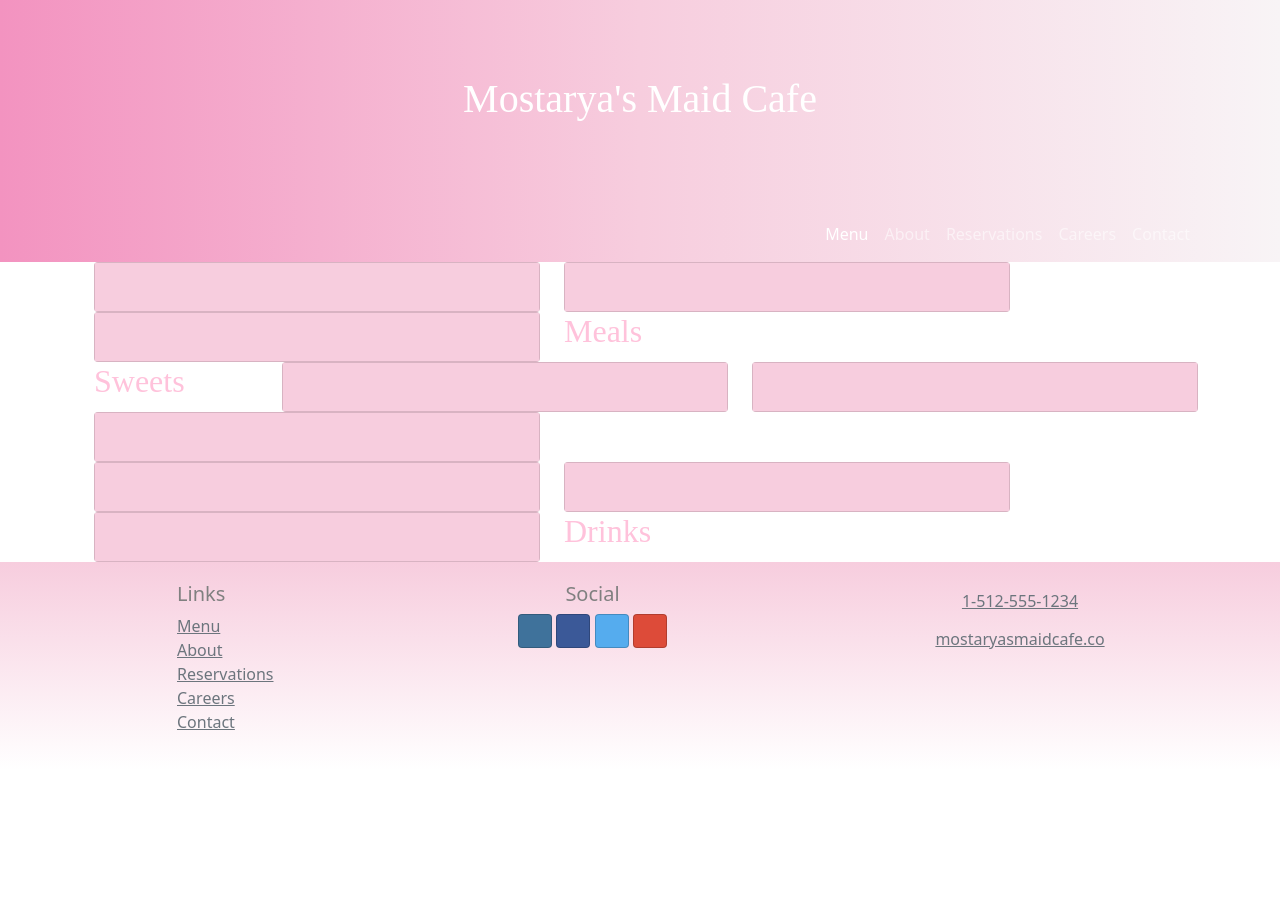
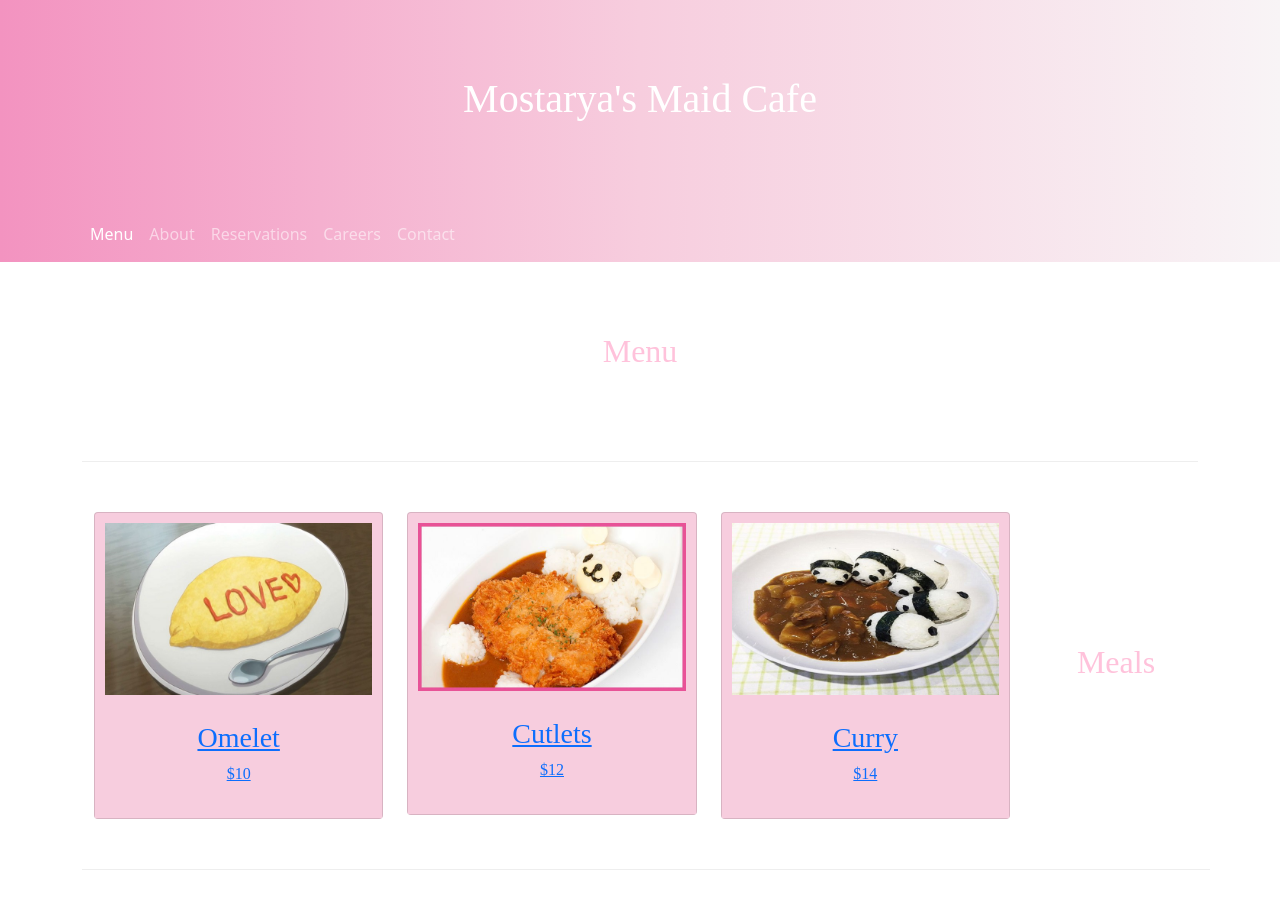
Before and after one commit to Mostarya/PortfolioProject, a React (Create React App) app in the folder mmc-app/: page / in a window 1280 px wide. Shown: the top 918 px of the page. Before the commit the page ends 800 px from the top, so only its background shows below. Built offline with nearby package versions, Linux system fonts and the light colour scheme.

Commit message:
Reservation Page and Fix Errors

```diff
--- a/mmc-app/src/components/SiteNav.js
+++ b/mmc-app/src/components/SiteNav.js
@@ -6,14 +6,14 @@ const SiteNav = () => {
     const [menuOpen, setMenuOpen] = useState(false);
 
     return (
-        <Navbar dark sticky='top' expand='md'>
+        <Navbar dark sticky='top' expand='md' >
             <Container>
                 {/* <button class="navbar-toggler" type="button" data-toggle="collapse" data-target="#mmcNavbar">
                     <span class="navbar-toggler-icon"></span>
                 </button> */}
                 <NavbarToggler onClick={() => setMenuOpen(!menuOpen)}/>
                 <Collapse isOpen={menuOpen} navbar id="mmcNavbar">
-                    <Nav className='ms-auto' navbar>
+                    <Nav className='ml-auto' navbar>
                         <NavItem>
                             <NavLink className='nav-link' to='/'>Menu</NavLink>
                         </NavItem>
--- a/mmc-app/src/features/MaidStyle/MaidCard.js
+++ b/mmc-app/src/features/Maid/MaidCard.js
@@ -1,21 +1,21 @@
 import {Card, CardBody, CardImg} from 'reactstrap';
 import { Link } from 'react-router-dom';
 
-export const MaidCard = ({ maidStyle }) => {
-    const { id, image, style, description } = maidStyle;
-
+export const MaidCard = ({maid}) => {
+    const { id, image, style, description } = maid;
     return (
-        <Link to={`${id}`} className="align-self-center col-4 text-center"  id="maidCard">
+        <Link to={`${id}`} className=""  id="maidCard">
             <Card>
                 <CardBody className="text-center">
                     <h3>{style}</h3>
-                </CardBody>
                 <CardImg
                     src={image}
                     alt={description}
                 />
+                </CardBody>
+
             </Card>
-        </Link>
+       </Link>
     );
 };
 
--- a/mmc-app/src/features/MaidStyle/MaidStyles.js
+++ b/mmc-app/src/features/Maid/MaidStyles.js
@@ -3,21 +3,21 @@ import CasualImg from '../../assets/img/frenchmaidoutfit.jpg';
 import KawaiiImg from '../../assets/img/pinkmaidoutfit.jpg';
 
 
-export const MaidStyle = [
+export const MaidStyles = [
     {
-        id:0,
+        id: 0,
         image: RoyaltyImg,
         style: "Royalty",
         description: "Long maid outfit"
     },
     {
-        id:1,
+        id: 1,
         image: CasualImg,
         style: "Casual",
         description: "Short French maid outfit"
     },
     {
-        id:2,
+        id: 2,
         image: KawaiiImg,
         style: "Kawaii",
         description: "Frilly and colorful maid outfits"
--- /dev/null
+++ b/mmc-app/src/features/Maid/MaidStylesList.js
@@ -0,0 +1,21 @@
+import { Col, Row } from 'reactstrap';
+import MaidCard from './MaidCard';
+import { MaidStyles } from './MaidStyles';
+
+const MaidStylesList = () => {
+    return (
+        <>
+            <Row className='ms-auto row-content'>
+                {MaidStyles.map((maid) => {
+                    return (
+                        <Col key={maid.id}>
+                            <MaidCard maid={maid} />
+                        </Col>
+                    );
+                })}
+            </Row>
+        </>
+    );
+};
+
+export default MaidStylesList;
--- a/mmc-app/src/features/MaidStyle/MaidSlice.js
+++ /dev/null
@@ -1,11 +0,0 @@
-import { MaidStyle } from "./MaidStyles";
-
-
-
-export const selectAllStyles = () => {
-    return MaidStyle;
-};
-
-export const StyleById = (id) => {
-    return MaidStyle.find((item) => item.id === parseInt(id));
-};
--- a/mmc-app/src/features/MaidStyle/MaidStylesList.js
+++ /dev/null
@@ -1,20 +0,0 @@
-import { Col, Row } from 'reactstrap';
-import MaidCard from './MaidCard';
-import { selectAllStyles } from './MaidSlice';
-
-const MaidStylesList = () => {
-    const maidStyles = selectAllStyles();
-    return (
-        <Row className='ms-auto'>
-            {maidStyles.map((maidStyle) => {
-                return (
-                    <Col md='5' className='m-4' key={maidStyle.id}>
-                        <MaidCard maidStyle={maidStyle} />
-                    </Col>
-                );
-            })}
-        </Row>
-    );
-};
-
-export default MaidStylesList;
--- a/mmc-app/src/features/Menu/MenuCard.js
+++ b/mmc-app/src/features/Menu/MenuCard.js
@@ -1,22 +1,22 @@
 import {Card, CardBody, CardImg} from 'reactstrap';
 import { Link } from 'react-router-dom';
 
-export const MenuCard = (item) => {
-    const { type, image, description, food,  price } = item;
-    console.log(item)
+export const MenuCard = ({item}) => {
+    const { id, image, description, food,  price } = item;
+
     return (
-        // <Link to={`${type}`} className="align-self-center">
+        <Link to={`${id}`} className="align-self-center">
             <Card>
-                {/* <CardImg
+                <CardImg
                     src={image}
                     alt={description}
-                /> */}
+                />
                 <CardBody className="text-center">
                     <h3>{food}</h3>
                     <p>{price}</p>
                 </CardBody>
             </Card>
-        // </Link>
+        </Link>
     );
 };
 
--- a/mmc-app/src/features/Menu/MenuList.js
+++ b/mmc-app/src/features/Menu/MenuList.js
@@ -1,4 +1,4 @@
-import {Col, Row} from 'reactstrap';
+import {Container, Col, Row} from 'reactstrap';
 import MenuCard from "./MenuCard";
 import { MenuItems } from './MenuItems';
 
@@ -9,41 +9,59 @@ const MenuList = () => {
 
     return (
         <>
-            <Row className='ms-auto'>
+            <Container>
+                <Row className="row row-content text-center">
+                    <Col id="menu">
+                        <h2>Menu</h2>
+                    </Col>
+                </Row>
+            </Container>
+            <Row className='row-content ms-auto align-items-center'>
+                <Col>
+                    <Row>
                         {meals.map(item => {
                             return (
-                        <Col md='5' key={item.id}>
+                                <Col key={item.id}>
                                     <MenuCard item={item}/>
                                 </Col>
                             );
                         })}
-                <Col>
-                    <h2 className="text-sm-right">Meals</h2>
+                    </Row>
+                </Col>
+                <Col sm='4' md='2' className='order-sm-last'>
+                    <h2 className="text-sm-center">Meals</h2>
                 </Col>
             </Row>
-            <Row className='ms-auto'>
-                <Col>
-                    <h2 className="text-sm-right">Sweets</h2>
+            <Row className='row-content ms-auto align-items-center'>
+                <Col sm='4' md='3' className='order-sm-first'>
+                    <h2 className="text-sm-center">Sweets</h2>
                 </Col>
+                <Col className='card-deck'>
+                    <Row>
                         {sweets.map(item => {
                             return (
-                        <Col md='5' key={item.id}>
+                                <Col key={item.id}>
                                     <MenuCard item={item}/>
                                 </Col>
                             );
                         })}
-
                     </Row>
-            <Row className='ms-auto'>
+                </Col>
+            </Row>
+            <Row className='row-content ms-auto align-items-center'>
+                <Col>
+                    <Row>
                         {drinks.map(item => {
                             return (
-                        <Col md='5' key={item.id}>
+                                <Col key={item.id}>
                                     <MenuCard item={item}/>
                                 </Col>
                             );
                         })}
-                <Col>
-                    <h2 className="text-sm-right">Drinks</h2>
+                    </Row>
+                </Col>
+                <Col sm='4' md='2' className='order-sm-last'>
+                    <h2 className="text-sm-center">Drinks</h2>
                 </Col>
             </Row>
         </>
--- a/mmc-app/src/index.js
+++ b/mmc-app/src/index.js
@@ -6,6 +6,8 @@ import reportWebVitals from './reportWebVitals';
 import {BrowserRouter} from 'react-router-dom';
 import 'bootstrap/dist/css/bootstrap.min.css';
 import 'bootstrap-social/bootstrap-social.css';
+
+
 
 const root = ReactDOM.createRoot(document.getElementById('root'));
 root.render(
--- a/mmc-app/src/pages/ReservationPage.js
+++ b/mmc-app/src/pages/ReservationPage.js
@@ -1,14 +1,12 @@
-import { Container, Col, Row, Card, CardBody, CardHeader, Button, Label, FormGroup } from "reactstrap";
+import { Container, Col, Row, Card, CardBody, CardHeader, Button, Label, FormGroup, Input } from "reactstrap";
 import { Formik, Form, Field } from "formik";
-import MaidCard from "../features/MaidStyle/MaidCard";
-import MaidStyle from "../features/MaidStyle/MaidStylesList";
-import {selectAllStyles} from "../features/MaidStyle/MaidSlice";
+import MaidStylesList from "../features/Maid/MaidStylesList";
 
 const ReservationPage = () => {
     return (
         <>
             <Container>
-                <Row class="text-center">
+                <Row className="text-center">
                     <Col id="book">
                         <h2>Book a Private Room!</h2>
                         <p>Choose between your choice of 3 maid styles to match your occassion.</p>
@@ -17,21 +15,23 @@ const ReservationPage = () => {
             </Container>
 
             <Container>
-                <Row className="card-deck row-content">
+                <Row >
+                    <MaidStylesList className="align-items-center row-content text-center"/>
                 </Row>
+            </Container>
 
-                <Row class="row-content">
-                    <Card id="reserveCard">
-                        <CardHeader>
+            <Container className="row-content">
+                <Card id="reserveCard" >
+                    <CardHeader text="center">
                         <h3>Book a Reservation</h3>
                     </CardHeader>
                     <CardBody>
                         <Formik>
                             <Form>
                                 <FormGroup>
-                                        <Label htmlFor="firstName" className="col-md-2 col-form-Label">First Name</Label>
+                                    <Label htmlFor="firstName" xs='3' >First Name</Label>
                                     <Field
-                                            md-10
+                                        xs="9"
                                         type="text"
                                         className="form-control"
                                         id="firstName"
@@ -42,9 +42,9 @@ const ReservationPage = () => {
                                 </FormGroup>
 
                                 <FormGroup>
-                                        <Label htmlFor="lastName" className="col-md-2 col-form-Label">Last Name</Label>
+                                    <Label htmlFor="lastName" md="3">Last Name</Label>
                                     <Field
-                                            md-10
+                                        md="3"
                                         type="text"
                                         className="form-control"
                                         id="lastName"
@@ -54,9 +54,8 @@ const ReservationPage = () => {
                                     </Field>
                                 </FormGroup>
 
-                                    <Col>
                                 <FormGroup>
-                                            <Label htmlFor="areaCode" className="col-md-2 col-form-Label">Contact Tel.</Label>
+                                    <Label htmlFor="areaCode" md="3">Contact Tel.</Label>
                                     <Field
                                         type="tel"
                                         className="col form-control"
@@ -67,9 +66,9 @@ const ReservationPage = () => {
                                 </FormGroup>
 
                                 <FormGroup>
-                                            <Label htmlFor="email" class="col-md-2 col-form-Label">Email</Label>
+                                    <Label htmlFor="email" md="3">Email</Label>
                                     <Field
-                                                md="10"
+                                        md="3"
                                         type="email"
                                         className="form-control"
                                         id="email"
@@ -78,19 +77,24 @@ const ReservationPage = () => {
                                         >
                                     </Field>
                                 </FormGroup>
-                                    </Col>
 
-                                    <FormGroup className="row">
-                                        <Label htmlFor="partySize" className="col-md-2 col-form-Label">Party Size</Label>
-                                        <Field className="col-xs-2 col-md-2">
-                                            <input type="number" className="form-control" id="partySize" name="partySize" placeholder="How many?" />
-                                        </Field>
+                                <FormGroup inline>
+                                    <Label htmlFor="partySize" sm='1' md="2">Party Size</Label>
+                                    <Input
+                                        xs="2"
+                                        md="3"
+                                        type="number"
+                                        className="form-control"
+                                        id="partySize"
+                                        name="partySize"
+                                        placeholder="How many?"
+                                    />
 
-                                        <Label htmlFor="date" className="col col-sm-1 col-form-Label text-nowrap">Date</Label>
+                                    <Label htmlFor="date" sm='1' className="col col- text-nowrap">Date</Label>
                                     <Field
                                         xs='4'
-                                            md='2'
-                                            className="form-control col-xs-4 col-md-2"
+                                        md='3'
+                                        className="form-control"
                                         type="date"
                                         name="date"
                                         id="date"
@@ -98,10 +102,10 @@ const ReservationPage = () => {
                                         >
                                     </Field>
 
-                                        <Label htmlFor="time" className="col col-sm-1 col-form-Label text-nowrap">Time</Label>
+                                    <Label htmlFor="time" sm='3' className="text-nowrap">Time</Label>
                                     <Field
                                         xs="4"
-                                            md="2"
+                                        md='3'
                                         className="form-control"
                                         type="time"
                                         name="time"
@@ -111,20 +115,24 @@ const ReservationPage = () => {
                                     </Field>
                                 </FormGroup>
 
+                                <FormGroup className="row">
+                                    <Label sm='3' className="text-nowrap">
+                                        Maid Style
+                                    </Label>
                                     <FormGroup>
-                                        <Label className="col-1 col-5 col-sm-2 col-form-Label text-nowrap">Maid Style</Label>
-                                        <Field className="col-1 form-check form-check-inline ml-3" >
-                                            <input type="radio" className="form-check-input" id="maidRoyalty" name="maidRadios" value="royalty" />
-                                            <Label htmlFor="maidRoyalty" className="form-check-Label">Royalty</Label>
-                                        </Field>
-                                        <Field className="col-1 form-check ml-3 form-check-inline">
-                                            <input type="radio" className="form-check-input" id="maidCasual" name="maidRadios" value="casual" />
-                                            <Label htmlFor="maidCasual" className="form-check-Label">Casual</Label>
-                                        </Field>
-                                        <Field className="col-1 form-check ml-3 form-check-inline">
-                                            <input type="radio" className="form-check-input" id="maidKawaii" name="maidRadios" value="kawaii" />
-                                            <Label htmlFor="maidKawaii" className="form-check-Label">Kawaii</Label>
-                                        </Field>
+                                        <FormGroup check inline>
+                                            <Input type="radio" id="maidRoyalty" name="maidRadios" value="royalty" />{' '}
+                                            <Label check for="maidRoyalty">Royalty</Label>
+                                        </FormGroup>
+                                        <FormGroup check inline>
+                                            <Input type="radio" id="maidCasual" name="maidRadios" value="casual" />{' '}
+                                            <Label check for="maidCasual">Casual</Label>
+                                        </FormGroup>
+                                        <FormGroup check inline>
+                                            <Input type="radio" id="maidKawaii" name="maidRadios" value="kawaii" />{' '}
+                                            <Label check for="maidKawaii">Kawaii</Label>
+                                        </FormGroup>
+                                    </FormGroup>
                                 </FormGroup>
 
                                 <FormGroup>
@@ -138,18 +146,13 @@ const ReservationPage = () => {
                                     </Field>
                                 </FormGroup>
 
-                                    <Col>
-                                        <FormGroup>
-                                            <Button id="submitBtn" className="btn text-secondary" type="submit">
+                                <Button id="submitBtn" className="btn text-secondary" type="submit" >
                                     Submit
                                 </Button>
-                                        </FormGroup>
-                                    </Col>
                             </Form>
                         </Formik>
                     </CardBody>
                 </Card>
-                </Row>
             </Container>
         </>
     )
```
Lines whose indentation alone changed are shown as unchanged.
